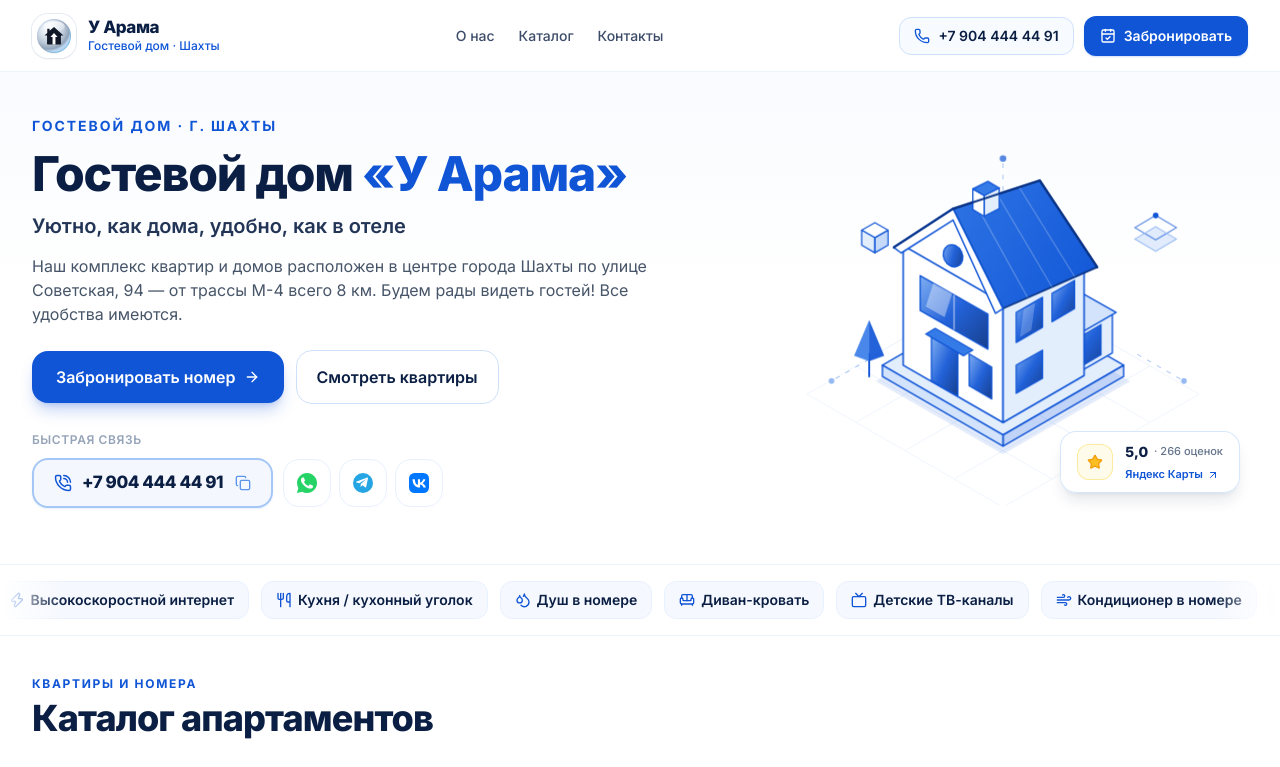
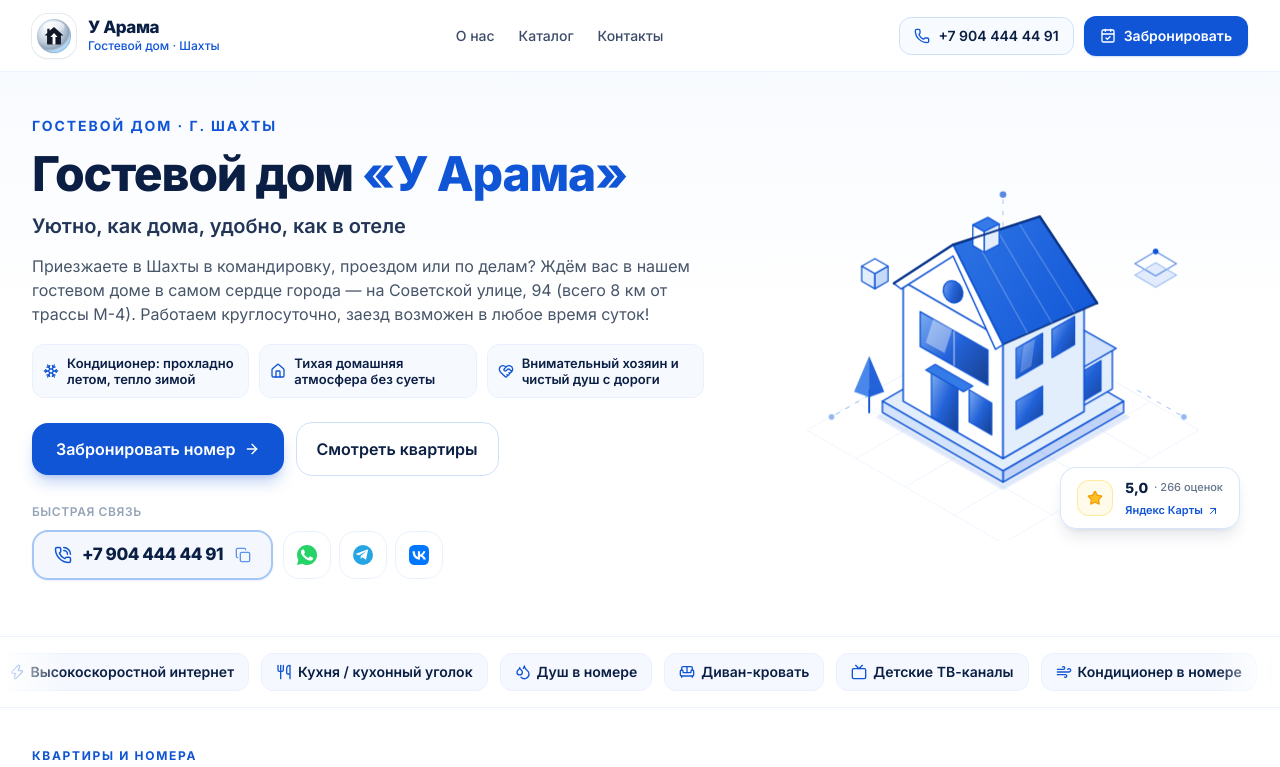
Before and after one commit to orinmaksim348-cloud/u-arama-hotel, a plain HTML site: page index.html in a window 1280 px wide. Shown: the top 767 px of the page. Drawn offline with nearby package versions, Linux system fonts and the light colour scheme.

Commit message:
Add favicon to browser tab and update hero section description with guest benefits

```diff
--- a/index.html
+++ b/index.html
@@ -4,6 +4,8 @@
   <meta charset="UTF-8" />
   <meta name="viewport" content="width=device-width, initial-scale=1.0, viewport-fit=cover" />
   <title>У Арама — Гостевой дом в Шахтах | Советская ул., 94</title>
+  <link rel="icon" type="image/svg+xml" href="favicon.svg" />
+  <link rel="apple-touch-icon" href="favicon.svg" />
   <link rel="preconnect" href="https://fonts.googleapis.com" />
   <link rel="preconnect" href="https://fonts.gstatic.com" crossorigin />
   <link href="https://fonts.googleapis.com/css2?family=Inter:wght@400;500;600;700;800&display=swap" rel="stylesheet" />
@@ -651,8 +653,22 @@
               Уютно, как дома, удобно, как в отеле
             </p>
             <p class="text-[15px] sm:text-base text-slate-600 leading-relaxed max-w-2xl">
-              Наш комплекс квартир и домов расположен в центре города Шахты по улице Советская, 94 — от трассы М-4 всего 8&nbsp;км. Будем рады видеть гостей! Все удобства имеются.
+              Приезжаете в Шахты в командировку, проездом или по делам? Ждём вас в нашем гостевом доме в самом сердце города — на Советской улице, 94 (всего 8&nbsp;км от трассы М-4). Работаем круглосуточно, заезд возможен в любое время суток!
             </p>
+            <div class="grid grid-cols-1 sm:grid-cols-3 gap-2.5 pt-1 max-w-2xl text-xs sm:text-[13px] font-semibold text-brand-900 dark:text-slate-200">
+              <div class="flex items-center gap-2 p-2.5 rounded-xl bg-brand-50/80 dark:bg-slate-800/80 border border-brand-100 dark:border-slate-700/80">
+                <i data-lucide="snowflake" class="w-4 h-4 text-brand-600 dark:text-brand-400 shrink-0"></i>
+                <span>Кондиционер: прохладно летом, тепло зимой</span>
+              </div>
+              <div class="flex items-center gap-2 p-2.5 rounded-xl bg-brand-50/80 dark:bg-slate-800/80 border border-brand-100 dark:border-slate-700/80">
+                <i data-lucide="home" class="w-4 h-4 text-brand-600 dark:text-brand-400 shrink-0"></i>
+                <span>Тихая домашняя атмосфера без суеты</span>
+              </div>
+              <div class="flex items-center gap-2 p-2.5 rounded-xl bg-brand-50/80 dark:bg-slate-800/80 border border-brand-100 dark:border-slate-700/80">
+                <i data-lucide="heart-handshake" class="w-4 h-4 text-brand-600 dark:text-brand-400 shrink-0"></i>
+                <span>Внимательный хозяин и чистый душ с дороги</span>
+              </div>
+            </div>
           </div>
 
           <!-- Главные кнопки (на телефоне — удобные на всю ширину, на планшете и десктопе — в ряд) -->
```
Also changed, not shown: favicon.svg (added).
